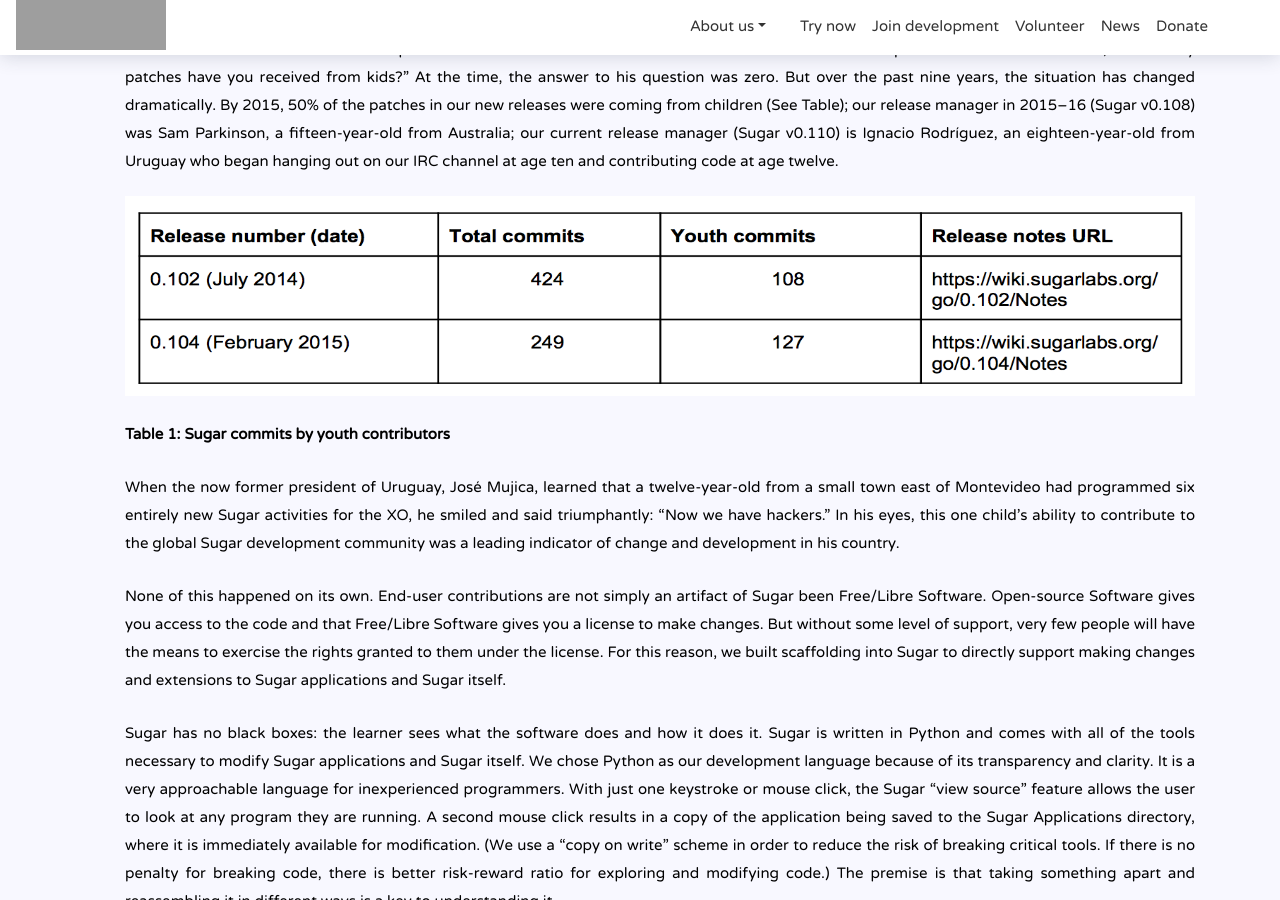
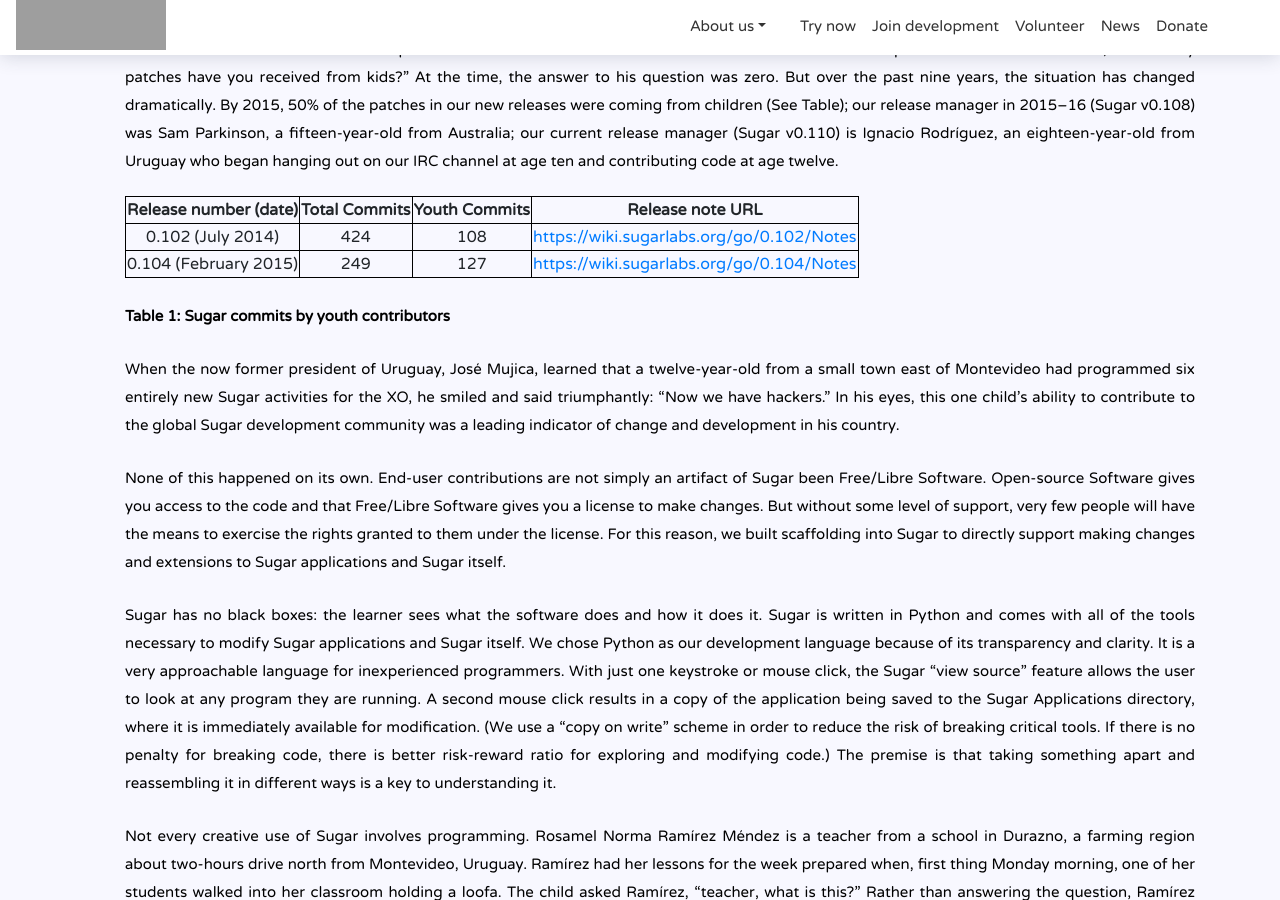
Before and after one commit to sugarlabs/www, a Jekyll site: the page built from sugar-stories.html, in a window 1280 px wide and 900 px high, scrolled down 1844 px. Built offline with Jekyll 4.4.1, drawn with Linux system fonts in a browser that asks for light colours; some web fonts are replaced; grey boxes are pictures that could not be loaded.

Commit message:
Update sugar-stories.html
Creating Table instead of png

```diff
--- a/sugar-stories.html
+++ b/sugar-stories.html
@@ -50,9 +50,26 @@
                 One of the first examples of end-user contributions took place in Abuja, Nigeria, site of the first OLPC pilot project. While teachers and students took to Sugar quickly, they did confront some problems. The most notable of these was that the word-processor application, Write, did not have a spelling dictionary in Igbo, the dialect used in this particular classroom (and one of the more than three-hundred languages currently spoken in Nigeria). From a conventional software-development standpoint, solving this problem (300 times) would be prohibitively expensive. But for children in Abuja, equipped with Sugar, the solution was simple: confronted with the problem of lacking a dictionary, they made their own Igbo dictionary. The did not look for others to do the work for them. The took on the responsibility themselves. The Free/Libre Software ethic built into Sugar enabled local control and innovation.</p>
                 <p class="customParagraphStyle2">
                 John Gilmore heard the about our aspiration to reach out to our end users—children—at the 2008 Libreplanet conference. He asked, “how many patches have you received from kids?” At the time, the answer to his question was zero. But over the past nine years, the situation has changed dramatically. By 2015, 50% of the patches in our new releases were coming from children (See Table); our release manager in 2015–16 (Sugar v0.108) was Sam Parkinson, a fifteen-year-old from Australia; our current release manager (Sugar v0.110) is Ignacio Rodríguez, an eighteen-year-old from Uruguay who began hanging out on our IRC channel at age ten and contributing code at age twelve.</p>
-                <div class="customMargin6">
-                    <img src="{{ site.baseurl }}/assets/data_table.png" alt="Image of Sugar commits by youth contributors" width="100%" height="200px"/>
-                </div>
+                <table class="customMargin6">
+                  <tr>
+                      <th>Release number (date)</th>
+                      <th>Total Commits</th>
+                      <th>Youth Commits</th>
+                      <th>Release note URL</th>
+                  </tr>
+                  <tr>
+                      <td>0.102 (July 2014)</td>
+                      <td>424</td>
+                      <td>108</td>
+                      <td><a href="https://wiki.sugarlabs.org/go/0.102/Notes">https://wiki.sugarlabs.org/go/0.102/Notes</a></td>
+                  </tr>
+                  <tr>
+                      <td>0.104 (February 2015)</td>
+                      <td>249</td>
+                      <td>127</td>
+                      <td><a href="https://wiki.sugarlabs.org/go/0.104/Notes">https://wiki.sugarlabs.org/go/0.104/Notes</a></td>
+                  </tr>
+                </table>
                 <p class="customParagraphStyle2">
                 <b>Table 1: Sugar commits by youth contributors</b></p>
                 <p class="customParagraphStyle2">
```
